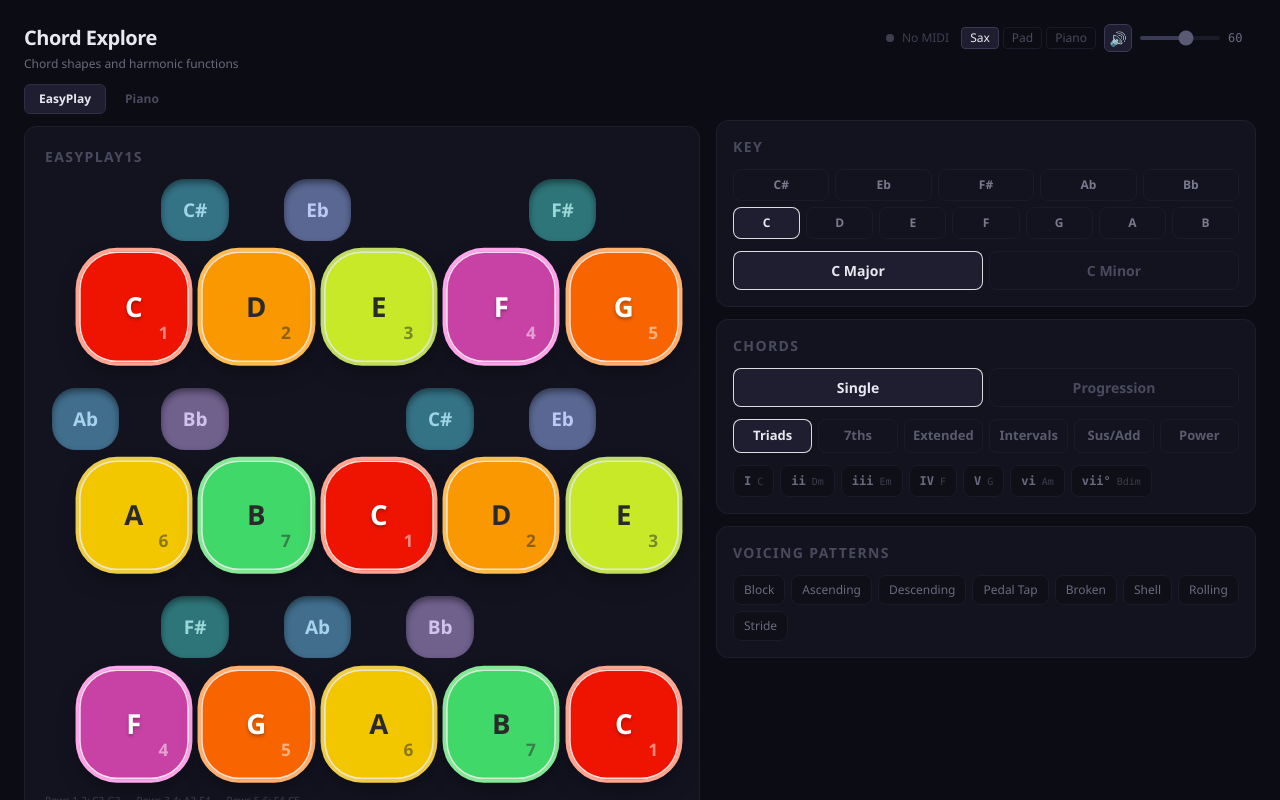
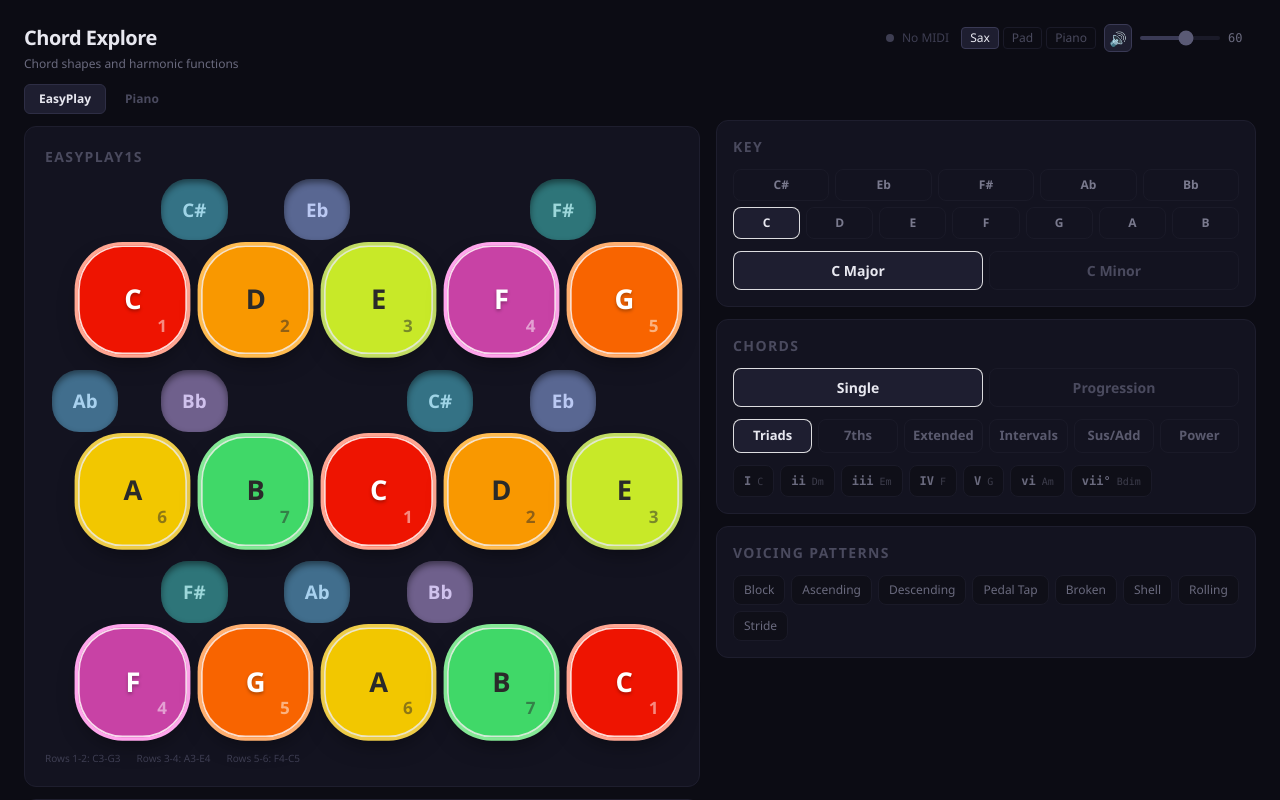
Before and after one commit to swaylenhayes/chord-explorer-easyplay, a React (Vite) app: page / in a window 1280 px wide. Shown: the top 800 px of the page. Built offline with nearby package versions, Linux system fonts and the light colour scheme.

Commit message:
fix(grid): row gap 4, horizontal gap 8, corners 26/16

```diff
--- a/src/components/EasyPlayGrid.tsx
+++ b/src/components/EasyPlayGrid.tsx
@@ -89,7 +89,7 @@ function Key({
       style={{
         width: w,
         height: h,
-        borderRadius: isBlack ? 14 : 22,
+        borderRadius: isBlack ? 16 : 26,
         background: bgColor,
         opacity: dimmed && !isMidiPressed ? 0.2 : 1,
         transform: isMidiPressed
@@ -366,20 +366,20 @@ export default function EasyPlayGrid({
       <div style={{ zoom, width: 'fit-content', margin: '0 auto' }}>
         <div
           className="flex flex-col items-start"
-          style={{ gap: 7, paddingLeft: BLACK_W / 2 }}
+          style={{ gap: 4, paddingLeft: BLACK_W / 2 }}
         >
         {/* Rows 1-2 */}
         <BlackRow keys={tBlack1} pitches={BLACK_ROW_1_PITCHES} {...rowProps} />
         <WhiteRow notes={tWhite2} pitches={WHITE_ROW_2_PITCHES} {...rowProps} />
 
         {/* Rows 3-4 */}
-        <div style={{ marginTop: 7 }}>
+        <div style={{ marginTop: 4 }}>
           <BlackRow keys={tBlack3} pitches={BLACK_ROW_3_PITCHES} {...rowProps} />
         </div>
         <WhiteRow notes={tWhite4} pitches={WHITE_ROW_4_PITCHES} {...rowProps} />
 
         {/* Rows 5-6 */}
-        <div style={{ marginTop: 7 }}>
+        <div style={{ marginTop: 4 }}>
           <BlackRow keys={tBlack5} pitches={BLACK_ROW_5_PITCHES} {...rowProps} />
         </div>
         <WhiteRow notes={tWhite6} pitches={WHITE_ROW_6_PITCHES} {...rowProps} />
--- a/src/engine/grid.ts
+++ b/src/engine/grid.ts
@@ -6,7 +6,7 @@ export const KEY_W = 64;
 export const KEY_H = 64;
 export const BLACK_W = 39;
 export const BLACK_H = 36;
-export const GAP = 7;
+export const GAP = 8;
 export const COL_PITCH = KEY_W + GAP; // center-to-center between white keys
 
 /**
```
